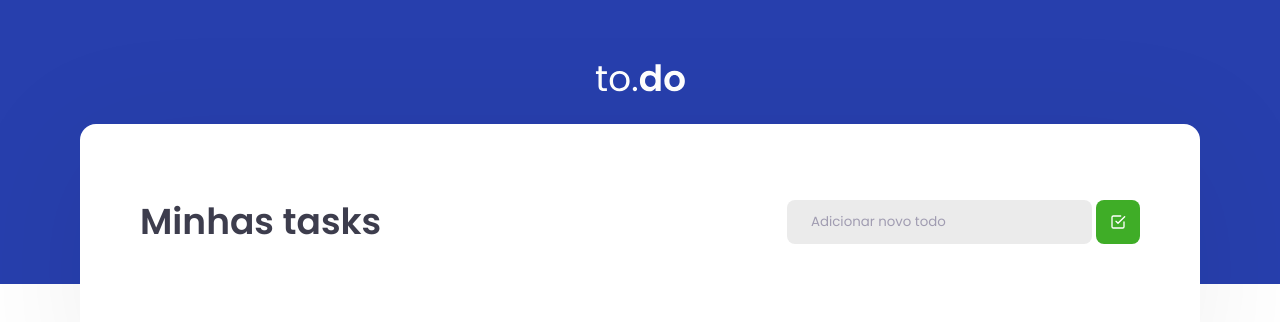
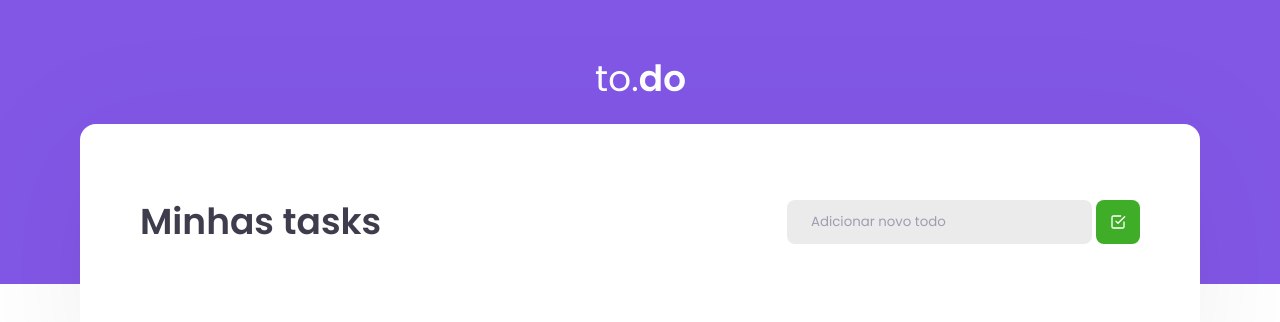
Before and after one commit to becatriz/desafio01-trilha-reactjs, a React app: page / in a window 1280 px wide. Shown: the top 322 px of the page. Built offline with nearby package versions, Linux system fonts and the light colour scheme.

Commit message:
fix: altera cor padrao

```diff
--- a/src/styles/global.scss
+++ b/src/styles/global.scss
@@ -1,5 +1,5 @@
 :root {
-  --blue: #273FAD;
+  --purple: #8257e6;
   --green: #3FAD27;
   --red: 	#ad273f;
   --background: #EBEBEB;
--- a/src/styles/header.scss
+++ b/src/styles/header.scss
@@ -1,5 +1,5 @@
 header.header {
-  background: var(--blue);
+  background: var(--purple);
   padding-top: 2rem;
 
   > div {
--- a/src/styles/tasklist.scss
+++ b/src/styles/tasklist.scss
@@ -107,7 +107,7 @@ section.task-list {
 
               &:checked {
                 & ~ .checkmark {
-                  background-color: var(--blue);
+                  background-color: var(--purple);
                 }
 
                 & ~ .checkmark:after {
```
